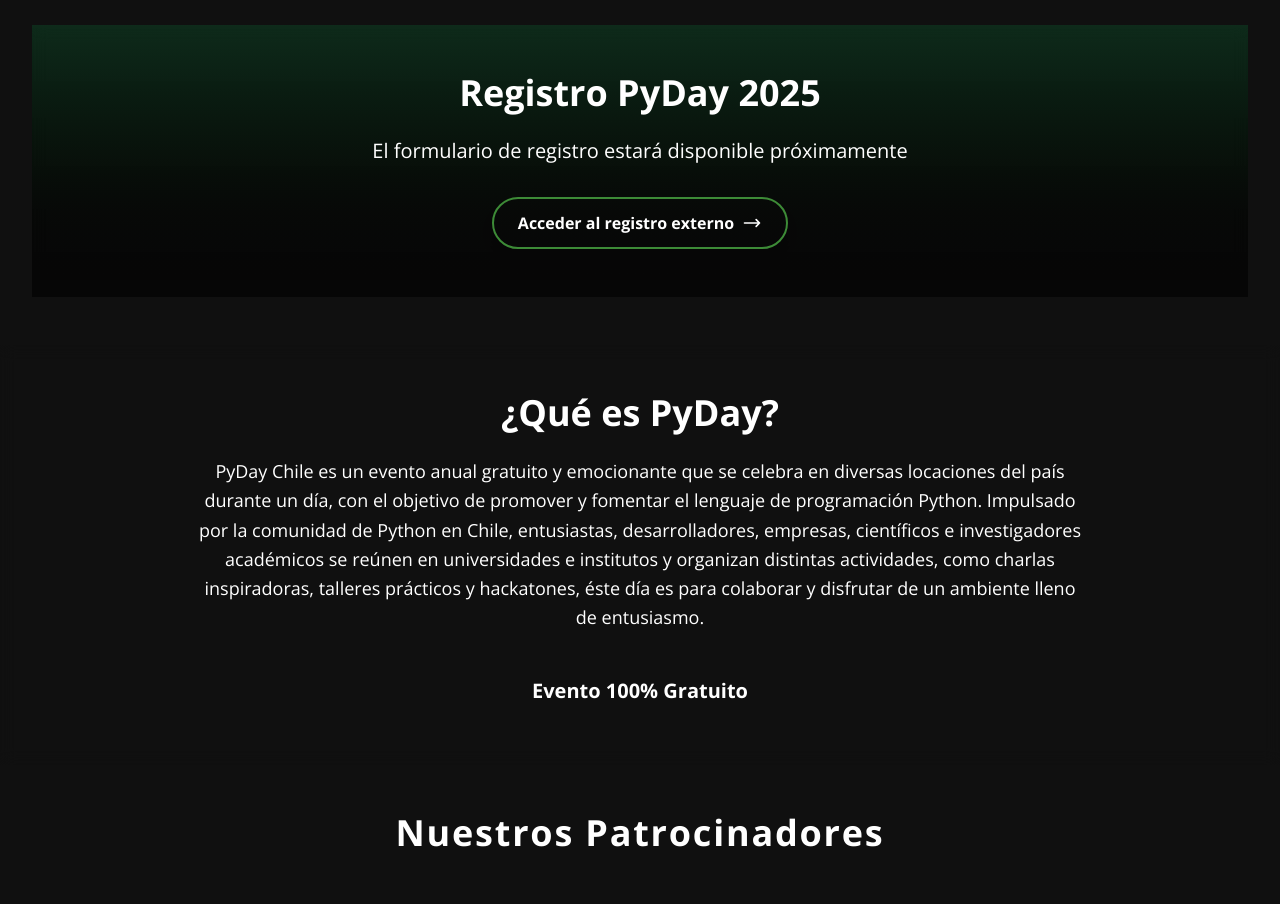
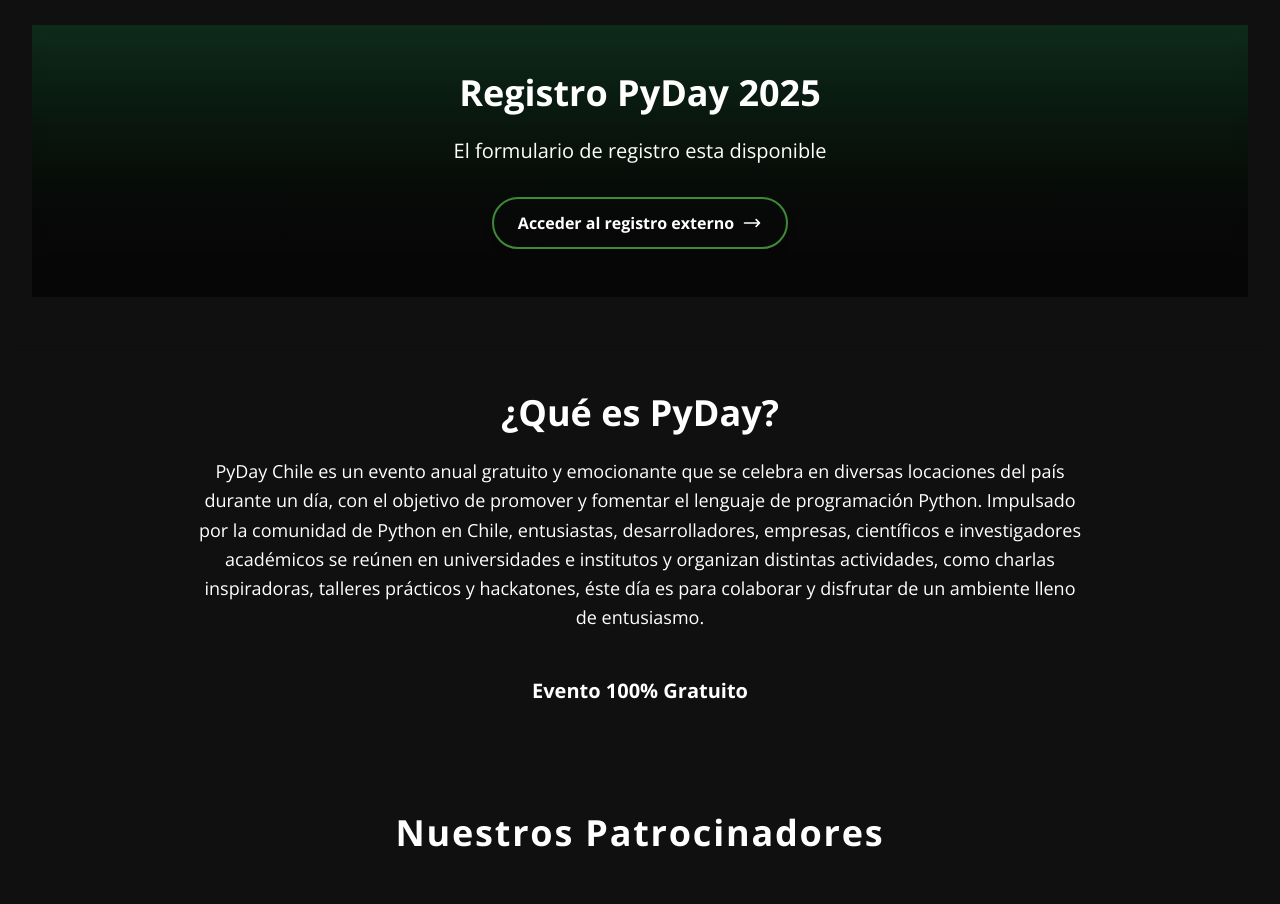
Before and after one commit to python-chile/pydaydotcl, a Next.js app: page / in a window 1280 px wide. Shown: the part 1940-2844 px from the top of the page. Built offline with nearby package versions, Linux system fonts and the light colour scheme.

Commit message:
fix al texto

```diff
--- a/src/components/FeatureManagement/FeatureGuard.js
+++ b/src/components/FeatureManagement/FeatureGuard.js
@@ -5,7 +5,7 @@ export const FeatureGuard = ({ children, featureName }) => {
     registration: {
       enabled: process.env.NEXT_PUBLIC_FEATURE_REGISTRATION === "true",
       title: "Registro PyDay 2025",
-      subtitle: "El formulario de registro estará disponible próximamente",
+      subtitle: "El formulario de registro esta disponible",
       showCTA: true,
       buttonText: "Acceder al registro externo",
       href: "https://www.eventbrite.cl/o/python-chile-31449960387",
```
